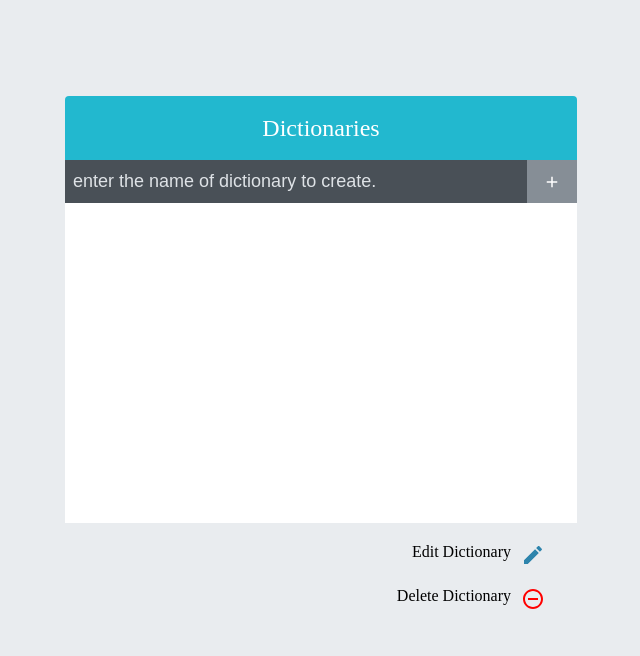
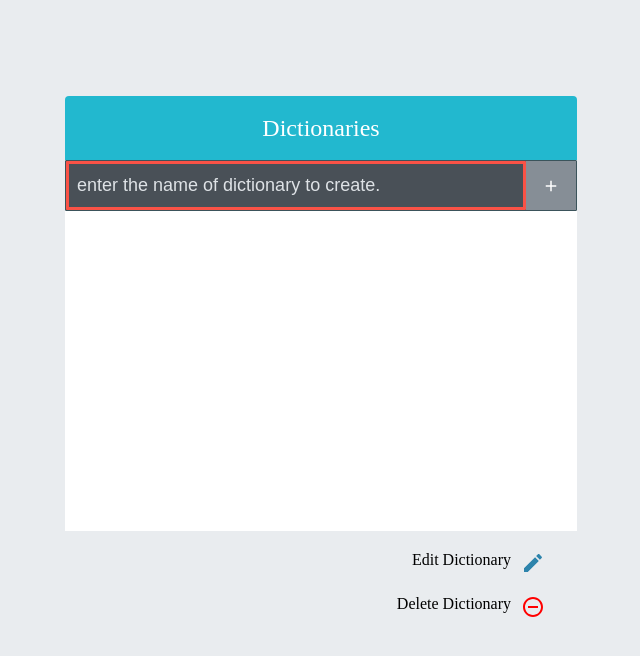
Before and after one commit to jeon7/dictionary-management, a React (Create React App) app: page / in a window 1280 px wide. Shown: the top 656 px of the page, without its empty margins (319-959 px from the left). Built offline with nearby package versions, Linux system fonts and the light colour scheme.

Commit message:
dictionary title & record insert focus highlighted

```diff
--- a/src/components/common/Button.js
+++ b/src/components/common/Button.js
@@ -13,8 +13,14 @@ const buttonStyle = css`
   cursor: pointer;
 
   background: #343a40;
+
+  &:focus {
+    outline: 4px #FA5246 solid;
+    outline-offset: 2px;
+  }
+
   &:hover {
-    background: #868e96
+    background: #868e96;
   }
 
   ${props =>
--- a/src/components/common/ModalAsk.js
+++ b/src/components/common/ModalAsk.js
@@ -73,6 +73,7 @@ const ModalAsk = ({
             cyan
             onClick={onConfirm}
           // ref={confirmBtnRef}
+          // autoFocus={true}
           >
             Confirm
           </StyledButton>
--- a/src/components/edit/RecordAdd.js
+++ b/src/components/edit/RecordAdd.js
@@ -8,6 +8,7 @@ import ModalAsk from '../common/ModalAsk';
 const StyledInsertForm = styled.form`
   display: flex;
   background: #495057;
+
   input {
     background: none;
     outline: none;
@@ -17,11 +18,20 @@ const StyledInsertForm = styled.form`
     line-height: 1.5;
     color: white;
     border: 1px solid black;
+
+    :focus {
+    border-color: #FA5246;
+    border-style: solid;
+    border-width: 3px;
+    border-radius: 1px;
+    }
+
     &::placeholder {
       color: #dee2e6;
     }
     flex: 1;
   }
+
   button{
     background: none;
     outline: none;
@@ -35,6 +45,14 @@ const StyledInsertForm = styled.form`
     align-items: center;
     cursor: pointer;
     transition: 0.1s background ease-in;
+
+    :focus {
+    border-color: #FA5246;
+    border-style: solid;
+    border-width: 3px;
+    border-radius: 1px;
+    }
+
     &:hover {
       background: #abd5bd;
     }
@@ -106,10 +124,13 @@ class RecordAdd extends Component {
           });
         }
       }
+      // autofocus to input
+      this.recordInputRef.current.focus();
+      e.preventDefault();
+
     }
 
-    this.recordInputRef.current.focus();
-    e.preventDefault();
+
   }
 
   handleDomainChange(newDomain) {
--- a/src/components/overview/DictionaryCreate.js
+++ b/src/components/overview/DictionaryCreate.js
@@ -6,19 +6,35 @@ import { PropTypes } from 'prop-types';
 const StyledInsertForm = styled.form`
   display: flex;
   background: #495057;
+
+  border-color: #3B545B;
+  border-style: solid;
+  border-width: 1px;
+  border-radius: 1px;
+
   input {
     background: none;
     outline: none;
-    border: none;
+    /* border: none; */
+    border-color: transparent;
     padding: 0.5rem;
     font-size: 1.125rem;
     line-height: 1.5;
     color: white;
+
+  :focus {
+    border-color: #FA5246;
+    border-style: solid;
+    border-width: 3px;
+    border-radius: 1px;
+  }
+
     &::placeholder {
       color: #dee2e6;
     }
     flex: 1;
   }
+
   button{
     background: none;
     outline: none;
@@ -32,6 +48,14 @@ const StyledInsertForm = styled.form`
     align-items: center;
     cursor: pointer;
     transition: 0.1s background ease-in;
+
+    :focus {
+    border-color: #FA5246;
+    border-style: solid;
+    border-width: 3px;
+    border-radius: 1px;
+    }
+
     &:hover {
       background: #abd5bd;
     }
```
Also changed, not shown: src/components/edit/RecordListItem.js (+6 -1 lines). Lines whose indentation alone changed are shown as unchanged.
